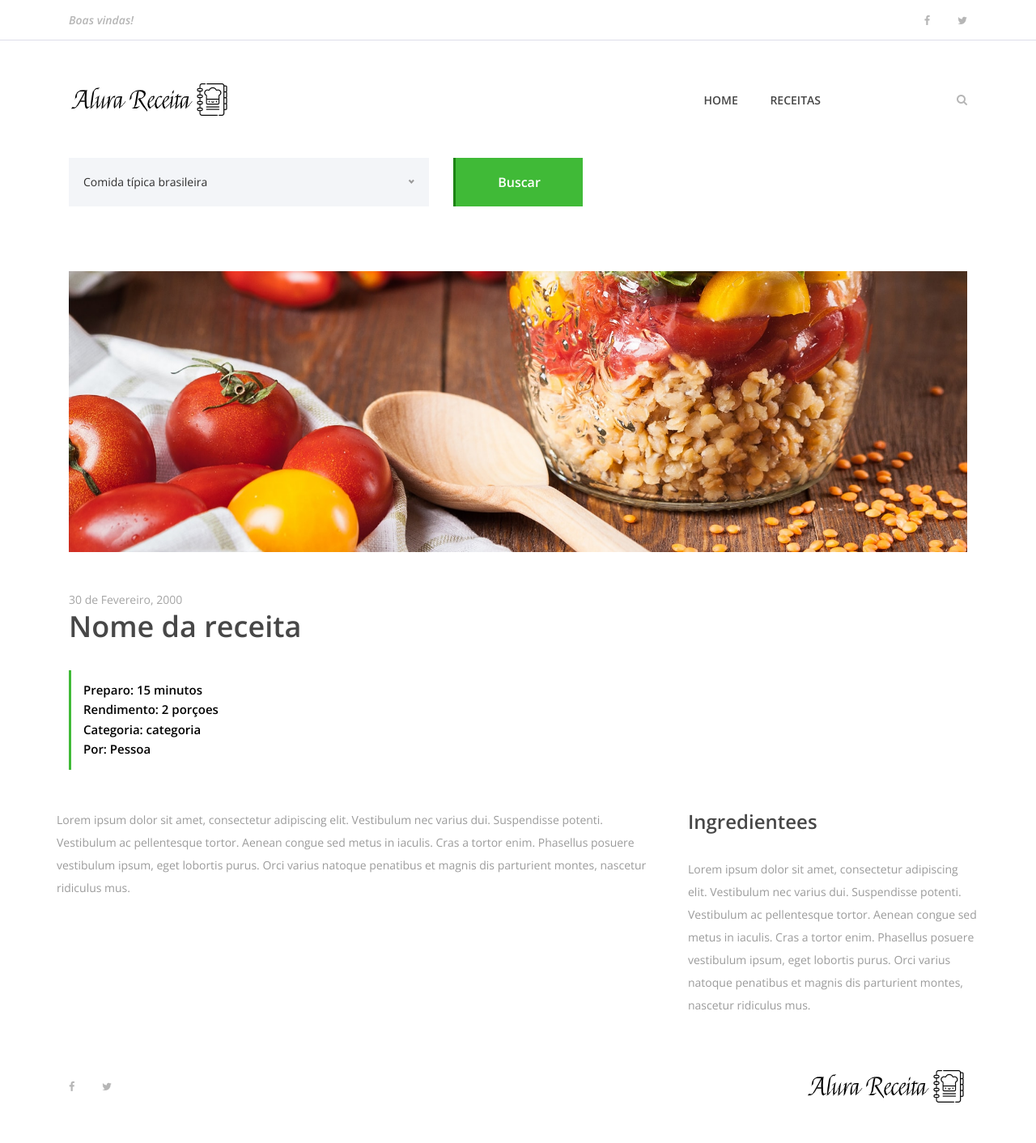
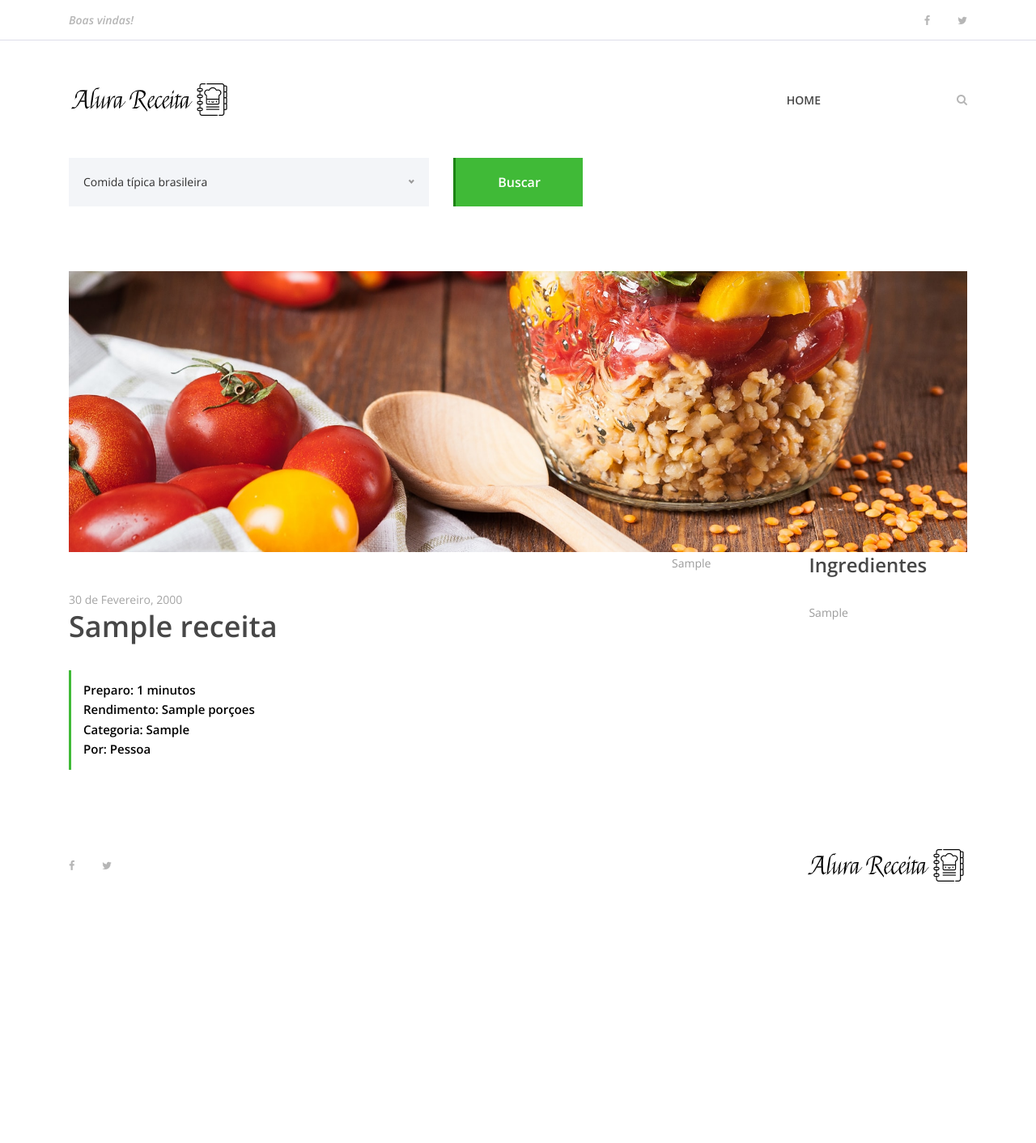
Before and after one commit to JoaoVictorSou/alura-receita, a Django app: template receitas/templates/receita.html in a window 1280 px wide. Shown: the whole page at 81% size. After the commit the page ends 1089 px from the top, so only its background shows below. Run offline with Django 4.2, Linux system fonts and the light colour scheme; the template is opened without the code that fills it: values that come from a table or form of the project are taken from there, others are empty; tables that the repository leaves empty hold one stand-in row (values such as "Sample post"); some libraries are stand-ins or nearby versions.

Commit message:
visualização específica de receita

```diff
--- a/receitas/templates/partials/menu.html
+++ b/receitas/templates/partials/menu.html
@@ -58,7 +58,6 @@
                         <div class="classynav">
                             <ul>
                                 <li><a href="{% url 'index' %}">Home</a></li>
-                                <li><a href="{% url 'receita' %}">Receitas</a></li>
                             </ul>
 
                             <!-- Formulario de busca -->
--- a/receitas/templates/receita.html
+++ b/receitas/templates/receita.html
@@ -66,11 +66,11 @@
                     <div class="col-12 col-md-8">
                         <div class="receipe-headline my-5">
                             <span>30 de Fevereiro, 2000</span>
-                            <h2>Nome da receita</h2>
+                            <h2>{{receita.nome_receita}}</h2>
                             <div class="receipe-duration">
-                                <h6>Preparo: 15 minutos</h6>
-                                <h6>Rendimento: 2 porçoes</h6>
-                                <h6>Categoria: categoria</h6>
+                                <h6>Preparo: {{receita.tempo_preparo}} minutos</h6>
+                                <h6>Rendimento: {{receita.rendimento}} porçoes</h6>
+                                <h6>Categoria: {{receita.categoria}}</h6>
                                 <h6>Por: Pessoa</h6>
                             </div>
                         </div>
@@ -80,16 +80,16 @@
                     <div class="col-12 col-lg-8">
                         <!-- Single Preparation Step -->
                         <div class="single-preparation-step d-flex">
-                            <p>Lorem ipsum dolor sit amet, consectetur adipiscing elit. Vestibulum nec varius dui. Suspendisse potenti. Vestibulum ac pellentesque tortor. Aenean congue sed metus in iaculis. Cras a tortor enim. Phasellus posuere vestibulum ipsum, eget lobortis purus. Orci varius natoque penatibus et magnis dis parturient montes, nascetur ridiculus mus. </p>
+                            <p>{{receita.modo_preparo}}</p>
                         </div>
                     </div>
 
                     <!-- Ingredientes -->
                     <div class="col-12 col-lg-4">
                         <div class="ingredients">
-                            <h4>Ingredientees</h4>
+                            <h4>Ingredientes</h4>
                             <div class="ingredients">
-                                <p>Lorem ipsum dolor sit amet, consectetur adipiscing elit. Vestibulum nec varius dui. Suspendisse potenti. Vestibulum ac pellentesque tortor. Aenean congue sed metus in iaculis. Cras a tortor enim. Phasellus posuere vestibulum ipsum, eget lobortis purus. Orci varius natoque penatibus et magnis dis parturient montes, nascetur ridiculus mus. </p>
+                                <p>{{receita.ingredientes}}</p>
                             </p>
                             </div>
                         </div>
--- a/receitas/urls.py
+++ b/receitas/urls.py
@@ -4,5 +4,5 @@
 
 urlpatterns = [
     path('', views.index, name='index'),
-    path('receita', views.receita, name='receita')
+    path('receita/<int:receita_id>', views.receita, name='receita'),
 ]
```
Also changed, not shown: receitas/templates/index.html (+5 -3 lines), receitas/views.py (+9 -4 lines).
